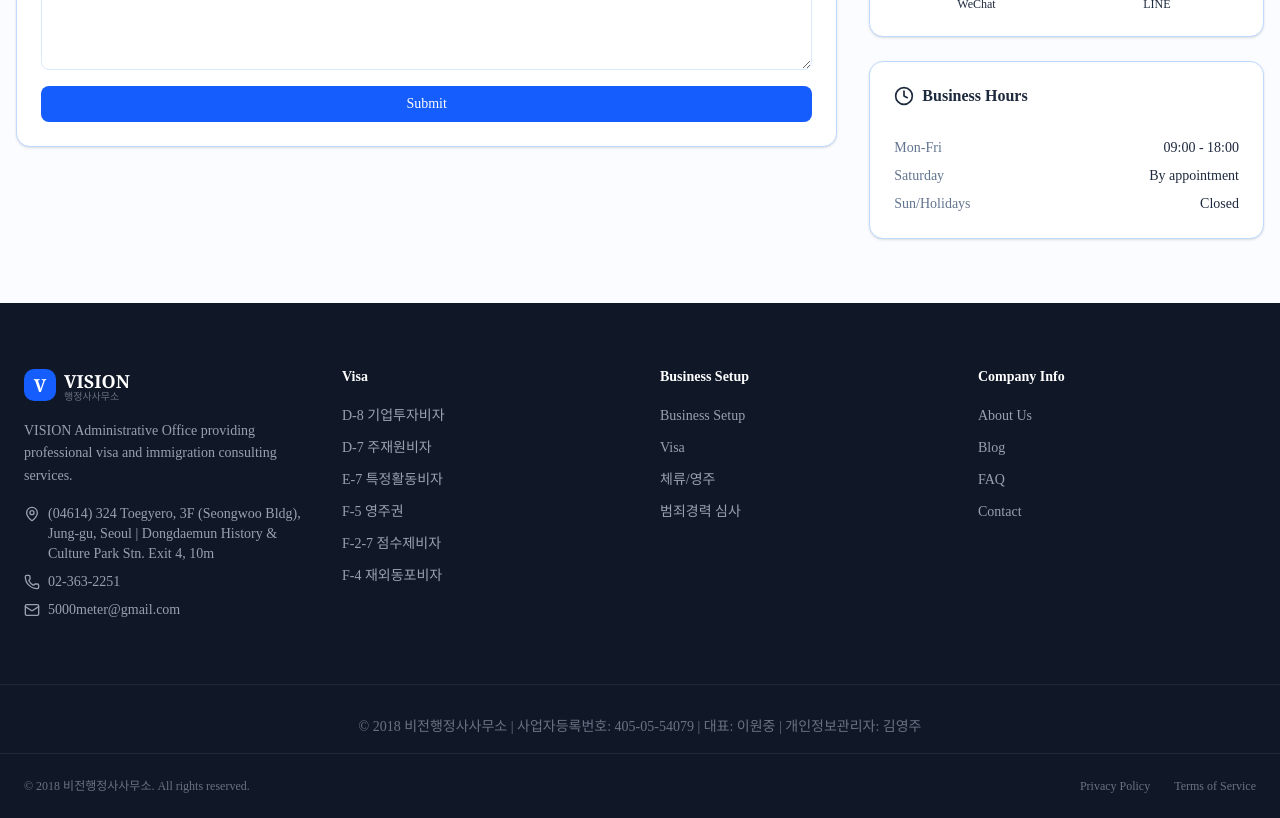
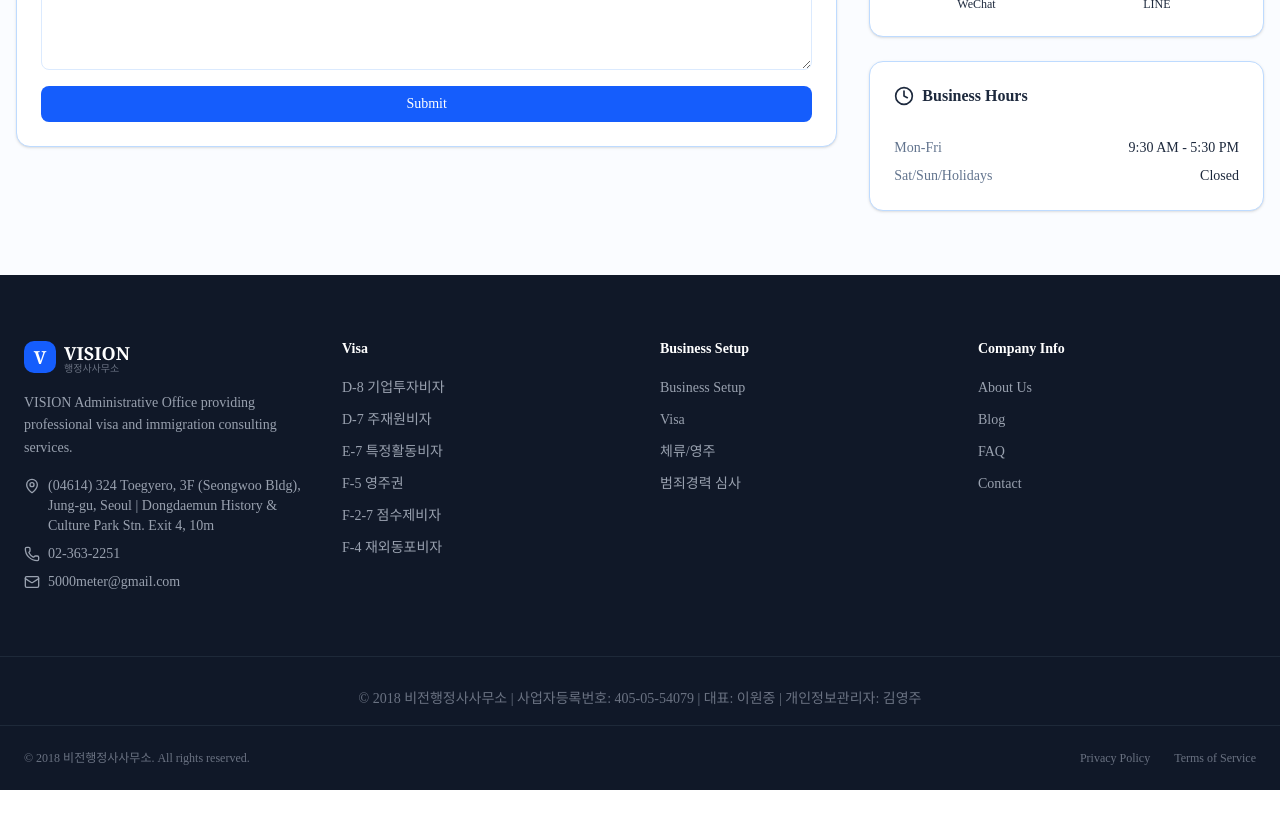
Before and after one commit to alexkorea/visaskorea-website, a Next.js app: page /en/contact in a window 1280 px wide. Shown: the part 1180-1998 px from the top of the page. After the commit the page ends 1970 px from the top, so only its background shows below. Built offline with nearby package versions, Linux system fonts and the light colour scheme.

Commit message:
Fix business hours: 9:30-17:30, Sat/Sun/holidays closed

```diff
--- a/app/[locale]/contact/page.tsx
+++ b/app/[locale]/contact/page.tsx
@@ -264,19 +264,11 @@ export default async function ContactPage({ params }: PageProps) {
                         <span className="text-muted-foreground">
                           {isKo ? "월-금" : "Mon-Fri"}
                         </span>
-                        <span className="font-medium">09:00 - 18:00</span>
+                        <span className="font-medium">9:30 AM - 5:30 PM</span>
                       </div>
                       <div className="flex justify-between">
                         <span className="text-muted-foreground">
-                          {isKo ? "토요일" : "Saturday"}
-                        </span>
-                        <span className="font-medium">
-                          {isKo ? "예약제" : "By appointment"}
-                        </span>
-                      </div>
-                      <div className="flex justify-between">
-                        <span className="text-muted-foreground">
-                          {isKo ? "일/공휴일" : "Sun/Holidays"}
+                          {isKo ? "토/일/공휴일" : "Sat/Sun/Holidays"}
                         </span>
                         <span className="font-medium">
                           {isKo ? "휴무" : "Closed"}
```
